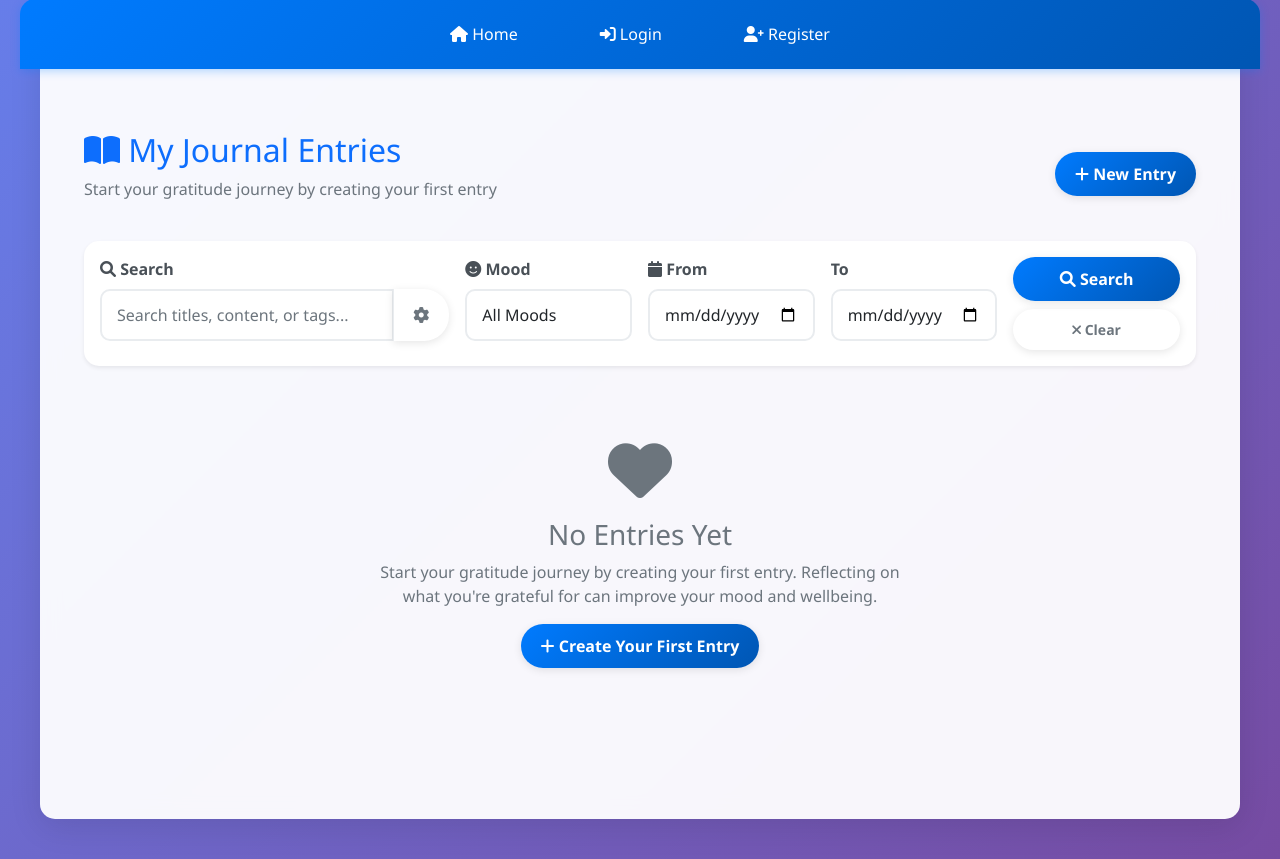
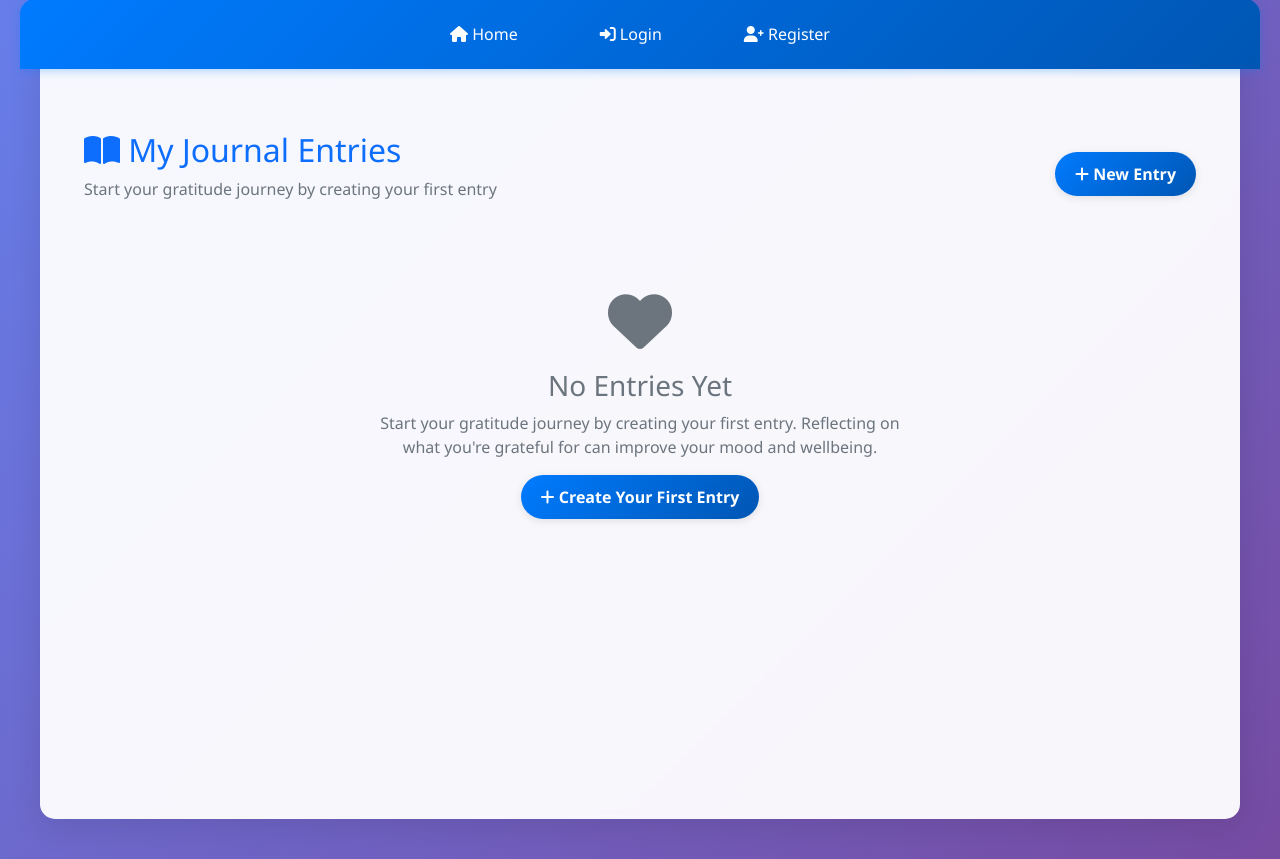
Before and after one commit to FatimahMohamed/Capstone, a Django app: template journal/templates/journal/entry_list.html in a window 1280 px wide. Shown: the part 21-880 px from the top of the page. Run offline with Django 4.2, Linux system fonts and the light colour scheme; the template is opened without the code that fills it, so the values that code supplies are empty; some libraries are stand-ins or nearby versions.

Commit message:
Remove advanced search and filter functionality
- Simplified entry_list view to show all entries without search/filtering
- Removed search form, mood filter, and date range filters from entry_list.html
- Removed toggleAdvancedSearch() function from app.js
- Updated README.md to remove search-related user stories and features
- Renumbered remaining user stories for consistency
- Cleaned up unused Q import from Django models

```diff
--- a/journal/static/journal/js/app.js
+++ b/journal/static/journal/js/app.js
@@ -134,31 +134,6 @@
         });
     }
 
-    // Toggle advanced search
-    function toggleAdvancedSearch() {
-        var advancedSearch = document.getElementById('advanced-search'),
-            toggleBtn = document.querySelector(
-                '[onclick="toggleAdvancedSearch()"] i'
-            );
-
-        if (advancedSearch) {
-            if (advancedSearch.style.display === 'none' ||
-                    !advancedSearch.style.display) {
-                advancedSearch.style.display = 'block';
-                advancedSearch.classList.add('show');
-                if (toggleBtn) {
-                    toggleBtn.className = 'fas fa-times';
-                }
-            } else {
-                advancedSearch.style.display = 'none';
-                advancedSearch.classList.remove('show');
-                if (toggleBtn) {
-                    toggleBtn.className = 'fas fa-cog';
-                }
-            }
-        }
-    }
-
     document.addEventListener('DOMContentLoaded', function () {
         var autoSaveTimer,
             forms;
@@ -256,8 +231,7 @@
     window.GratitudeJournal = {
         saveFormData: saveFormData,
         loadFormData: loadFormData,
-        clearFormData: clearFormData,
-        toggleAdvancedSearch: toggleAdvancedSearch
+        clearFormData: clearFormData
     };
 
 }());
--- a/journal/templates/journal/entry_list.html
+++ b/journal/templates/journal/entry_list.html
@@ -14,11 +14,7 @@
                     </h1>
                     <p class="text-muted">
                         {% if page_obj.paginator.count > 0 %}
-                            {% if request.GET.search or request.GET.mood or request.GET.date_from or request.GET.date_to %}
-                                Found {{ page_obj.paginator.count }} matching entr{{ page_obj.paginator.count|pluralize:"y,ies" }}
-                            {% else %}
-                                You have {{ page_obj.paginator.count }} gratitude entr{{ page_obj.paginator.count|pluralize:"y,ies" }}
-                            {% endif %}
+                            You have {{ page_obj.paginator.count }} gratitude entr{{ page_obj.paginator.count|pluralize:"y,ies" }}
                         {% else %}
                             Start your gratitude journey by creating your first entry
                         {% endif %}
@@ -28,71 +24,6 @@
                     <a href="{% url 'journal:create_entry' %}" class="btn btn-primary" aria-label="Create a new journal entry">
                         <i class="fas fa-plus"></i> New Entry
                     </a>
-                </div>
-            </div>
-
-            <!-- Search and Filter Section -->
-            <div class="card mb-4 border-0 shadow-sm">
-                <div class="card-body">
-                    <form method="get" class="row g-3">
-                        <div class="col-md-4">
-                            <label for="search" class="form-label">
-                                <i class="fas fa-search"></i> Search
-                            </label>
-                            <div class="input-group">
-                                <input type="text"
-                                       class="form-control"
-                                       id="search"
-                                       name="search"
-                                       value="{{ request.GET.search }}"
-                                       placeholder="Search titles, content, or tags...">
-                                <button type="button" class="btn btn-outline-secondary" onclick="toggleAdvancedSearch()" data-bs-toggle="tooltip" title="Advanced Search" aria-label="Show or hide advanced search options">
-                                    <i class="fas fa-cog"></i>
-                                </button>
-                            </div>
-                        </div>
-                        <div class="col-md-2">
-                            <label for="mood" class="form-label">
-                                <i class="fas fa-smile"></i> Mood
-                            </label>
-                            <select class="form-control" id="mood" name="mood">
-                                <option value="">All Moods</option>
-                                <option value="excellent" {% if request.GET.mood == 'excellent' %}selected{% endif %}>😄 Excellent</option>
-                                <option value="good" {% if request.GET.mood == 'good' %}selected{% endif %}>😊 Good</option>
-                                <option value="okay" {% if request.GET.mood == 'okay' %}selected{% endif %}>😐 Okay</option>
-                                <option value="difficult" {% if request.GET.mood == 'difficult' %}selected{% endif %}>😔 Difficult</option>
-                                <option value="challenging" {% if request.GET.mood == 'challenging' %}selected{% endif %}>😰 Challenging</option>
-                            </select>
-                        </div>
-                        <div class="col-md-2">
-                            <label for="date_from" class="form-label">
-                                <i class="fas fa-calendar"></i> From
-                            </label>
-                            <input type="date"
-                                   class="form-control"
-                                   id="date_from"
-                                   name="date_from"
-                                   value="{{ request.GET.date_from }}">
-                        </div>
-                        <div class="col-md-2">
-                            <label for="date_to" class="form-label">To</label>
-                            <input type="date"
-                                   class="form-control"
-                                   id="date_to"
-                                   name="date_to"
-                                   value="{{ request.GET.date_to }}">
-                        </div>
-                        <div class="col-md-2 d-flex align-items-end">
-                            <div class="w-100">
-                                <button type="submit" class="btn btn-primary w-100 mb-2" aria-label="Search journal entries with current filters">
-                                    <i class="fas fa-search"></i> Search
-                                </button>
-                                <a href="{% url 'journal:entry_list' %}" class="btn btn-outline-secondary w-100 btn-sm" aria-label="Clear all search filters and show all entries">
-                                    <i class="fas fa-times"></i> Clear
-                                </a>
-                            </div>
-                        </div>
-                    </form>
                 </div>
             </div>
 
```
Also changed, not shown: journal/views.py (+2 -45 lines), README.md.
